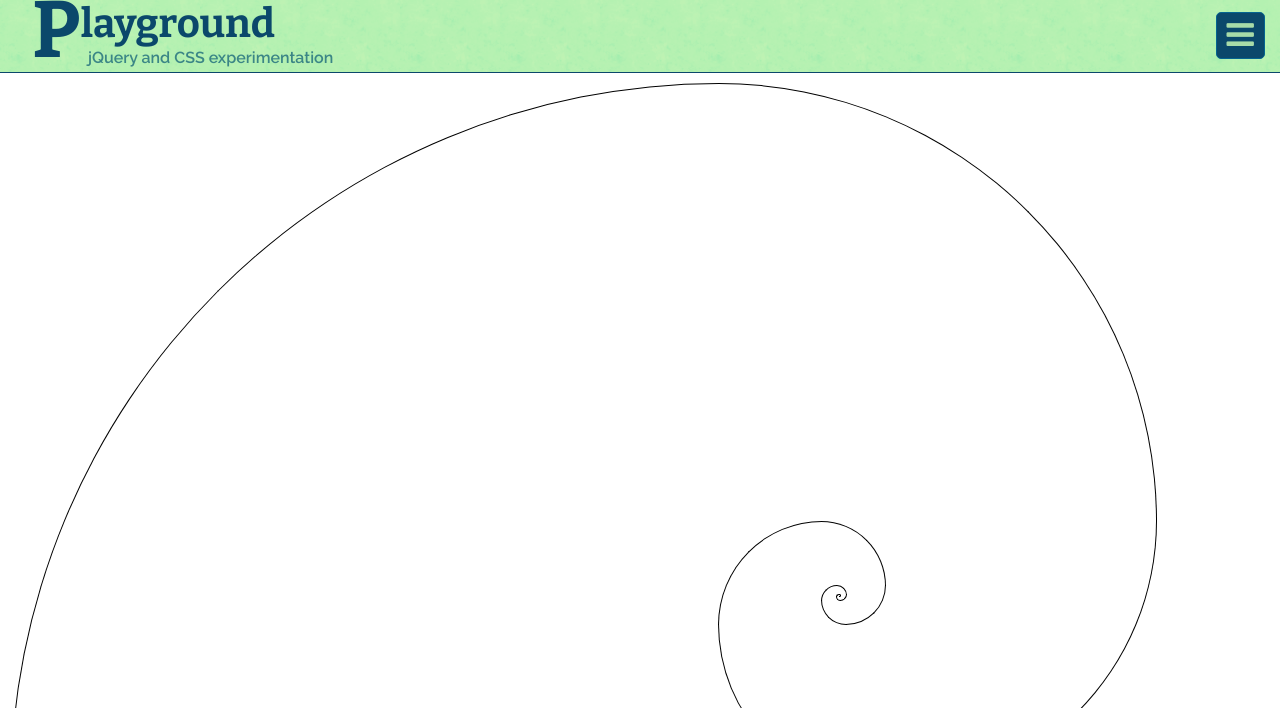
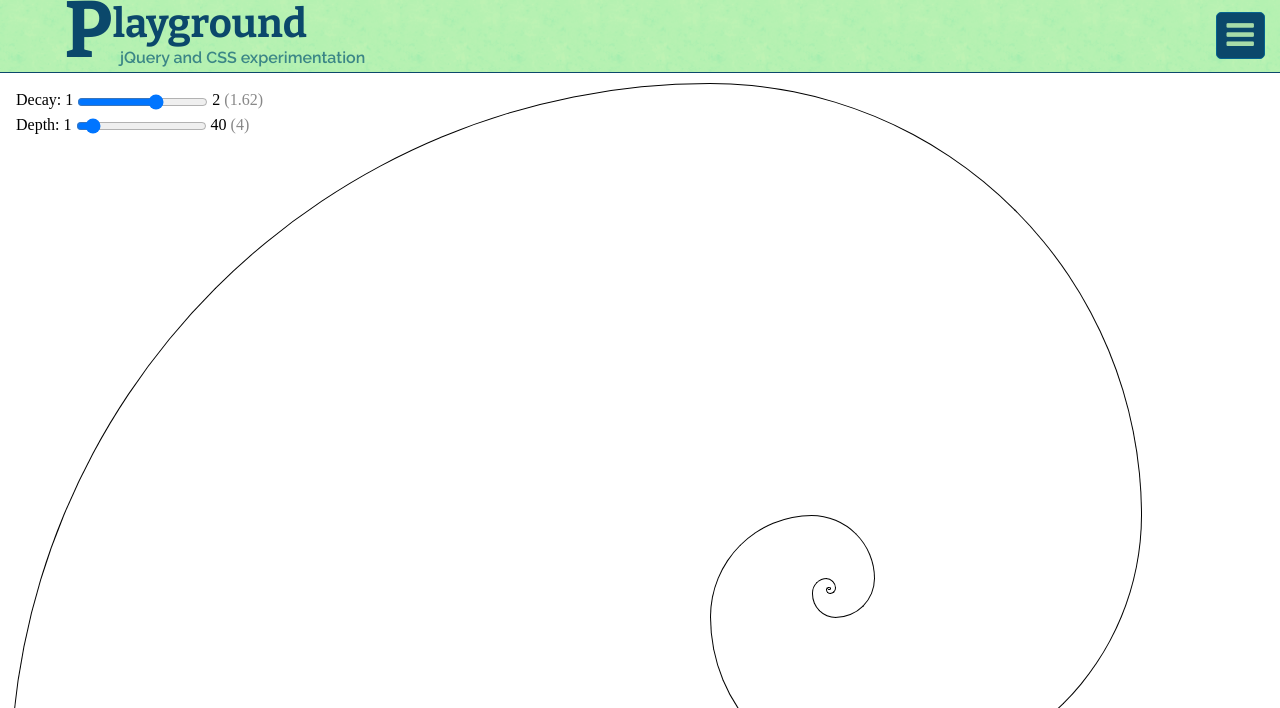
Before and after one commit to shahabvshahabi1996/playground-2, a plain HTML site: page index.html in a window 1280 px wide. Both pictures are taken after a click on the link "Spiral". Shown: the top 708 px of the page. Drawn offline with nearby package versions, Linux system fonts and the light colour scheme; a web font is replaced by a local one.

Commit message:
Added controls to spiral

```diff
--- a/css/main.css
+++ b/css/main.css
@@ -19,7 +19,7 @@ header {
     position: relative;
     border-bottom: 1px solid #0B486B;
     background: #CFF09E url(../img/header-texture.png) repeat;
-    padding: 0 0 0 2em;
+    padding: 0 0 0 5%;
     line-height: 1.2;
 }
 header h1,
@@ -42,7 +42,7 @@ header h2 {
 header h1 .char1 {
     font-size: 60pt;
     float: left;
-    line-height: 0.75;
+    line-height: 0.76;
 }
 
 /**
@@ -151,6 +151,7 @@ footer .copyleft {
 #view section {
     width: 90%;
     margin: 0 5% 5em 5%;
+    padding: 0;
 }
 
 
@@ -192,6 +193,23 @@ footer .copyleft {
     border-left: 1px solid #000;
     border-bottom-left-radius: 100%;
 }
+
+/* ==========================================================================
+   Controls
+   ========================================================================== */
+.controls {
+    z-index: 100;
+    padding: 1em;
+}
+.controls input[type=range] {
+    vertical-align: middle;
+    border: 1px solid #c3c3c3;
+    margin: 0.2em 0;
+}
+.controls .value {
+    color: #888;
+}
+
 
 /* ==========================================================================
    Browse Happy prompt
--- a/js/main.js
+++ b/js/main.js
@@ -23,9 +23,10 @@ function init_view() {
 
     view.empty();
     view.css({
-        width: $(window).width(),
-        height: ($(window).height() - $('header').height()),
-        margin: 0
+        width: $(window).width() - 10,
+        height: Math.floor($(window).height() - $('header').height() - 10),
+        margin: 0,
+        padding: 0
     });
 
     return view;
@@ -143,49 +144,62 @@ function circles() {
 /**
  * Draw Spiral
  */
-function spiral(ratio) {
+function spiral(decay, depth) {
 
-    var view, arc, top, left, scale;
+    var view, arc, top, left, size;
 
-    ratio = ratio || 1.618;
     view = init_view();
+    decay = Number(decay) || 1.62;
+    depth = Number(depth) || 4;
     top = 10;
     left = 10;
-    if (view.width() < view.height())
-        scale = (view.width() / ratio) - 20;
-    else
-        scale = view.height() - 20;
 
-    for (var i = 0; i < 4; i++) {
+    if (view.width() < decay * view.height())
+        size = ((view.width() * decay) / (1 + decay)) - 10;
+    else {
+        size = ((view.height() * decay * decay) / (1 +  decay)) - 20;
+    }
+
+    for (var i = 0; i < depth; i++) {
 
         // Top-left
-        arc = make_div(left, top, scale, scale, 'spiral-tl-'+i, 'arc arc-top-left');
+        arc = make_div(left, top, size, size, 'spiral-tl-'+i, 'arc arc-top-left');
         arc.appendTo(view);
 
         // Top-right
-        left += scale;
-        scale /= ratio;
-        arc = make_div(left, top, scale, scale, 'spiral-tr-'+i, 'arc arc-top-right');
+        left += size;
+        size /= decay;
+        arc = make_div(left, top, size, size, 'spiral-tr-'+i, 'arc arc-top-right');
         arc.appendTo(view);
 
         // Bottom-right
-        top += scale;
-        left += scale - (scale / ratio);
-        scale /= ratio;
-        arc = make_div(left, top, scale, scale, 'spiral-br-'+i, 'arc arc-bottom-right');
+        top += size;
+        left += size - (size / decay);
+        size /= decay;
+        arc = make_div(left, top, size, size, 'spiral-br-'+i, 'arc arc-bottom-right');
         arc.appendTo(view);
 
         // Bottom-left
-        top += scale - (scale / ratio);
-        scale /= ratio;
-        left -= scale;
-        arc = make_div(left, top, scale, scale, 'spiral-bl-'+i, 'arc arc-bottom-left');
+        top += size - (size / decay);
+        size /= decay;
+        left -= size;
+        arc = make_div(left, top, size, size, 'spiral-bl-'+i, 'arc arc-bottom-left');
         arc.appendTo(view);
 
         // Top-left
-        scale /= ratio;
-        top -= scale;
+        size /= decay;
+        top -= size;
+
+        // No need to continue if size is less than a pixel
+        if (size < 0)
+            break;
     }
+
+    // Attach slider controls
+    view.append('<div class="controls">' +
+          'Decay: 1 <input type="range" min="1" max="2" value="'+decay+'" step="0.01" name="decay" id="decay" onchange="spiral($(this).val(), '+depth+');" /> 2 <span class="value">('+decay+')</span><br />' +
+          'Depth: 1 <input type="range" min="1" max="40" value="'+depth+'" step="1" name="depth" id="depth" onchange="spiral('+decay+', $(this).val());" /> 40 <span class="value">('+depth+')</span><br />' +
+        '</div>');
 }
 
 /**
```
